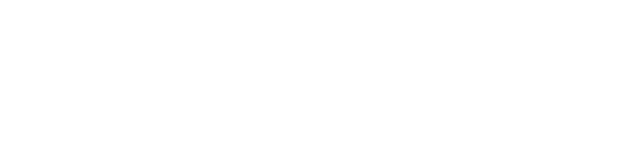
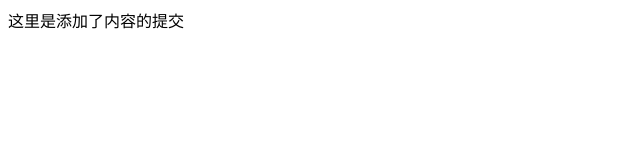
Before and after one commit to wugang168/mygit3, a plain HTML site: page index.html in a window 1280 px wide. Shown: the whole page, without its empty margins (0-640 px from the left). Drawn offline with Linux system fonts and the light colour scheme.

Commit message:
第二次次提交

```diff
--- a/index.html
+++ b/index.html
@@ -5,6 +5,8 @@
 	<title>git测试</title>
 </head>
 <body>
-
+	<div class="">
+		这里是添加了内容的提交
+	</div>
 </body>
 </html>
```
